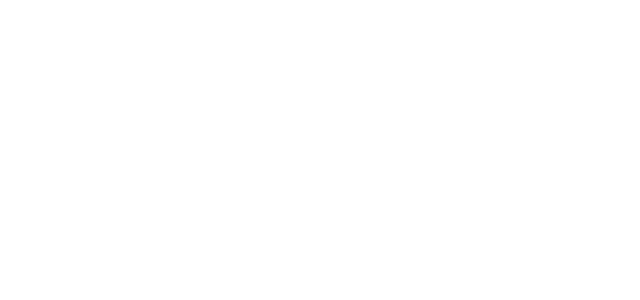
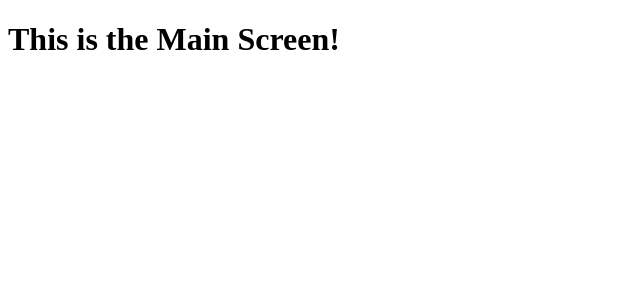
Before and after one commit to KakaposCanFly/Times-News, a React (Create React App) app: page / in a window 1280 px wide. Shown: the top 300 px of the page, without its empty margins (0-640 px from the left). Built offline with nearby package versions, Linux system fonts and the light colour scheme; the HTML template or start-up script is replaced by a standard one.

Commit message:
React-Routes (#6)
* Added BrowserRouter to index.js

* Added routes for MainScreen and Article screen

```diff
--- a/package.json
+++ b/package.json
@@ -8,6 +8,7 @@
     "@testing-library/user-event": "^13.5.0",
     "react": "^18.2.0",
     "react-dom": "^18.2.0",
+    "react-router-dom": "^6.9.0",
     "react-scripts": "5.0.1",
     "web-vitals": "^2.1.4"
   },
--- a/src/App.js
+++ b/src/App.js
@@ -1,9 +1,19 @@
+import { Routes, Route } from 'react-router-dom'
 
+import MainScreen from './components/MainScreen'
+import Article from './components/Article'
 import './App.css';
 
 function App() {
   return (
-  <></>
+  <>
+
+    <Routes>
+      <Route index element={<MainScreen />} />
+      <Route path="/article" element={<Article />} />
+    </Routes>
+
+  </>
   );
 }
 
--- /dev/null
+++ b/src/components/Article.js
@@ -0,0 +1,12 @@
+import React from 'react'
+
+function Article() {
+
+    return (
+        <>
+            <h1>This is an article!</h1>
+        </>
+    )
+}
+
+export default Article
--- /dev/null
+++ b/src/components/MainScreen.js
@@ -0,0 +1,12 @@
+import React from 'react'
+
+function MainScreen() {
+
+    return (
+        <>
+            <h1>This is the Main Screen!</h1>
+        </>
+    )
+}
+
+export default MainScreen
--- a/src/index.js
+++ b/src/index.js
@@ -1,12 +1,16 @@
 import React from 'react';
 import ReactDOM from 'react-dom/client';
+import { BrowserRouter } from 'react-router-dom'
+
 import App from './App';
 
 
 const root = ReactDOM.createRoot(document.getElementById('root'));
 root.render(
   <React.StrictMode>
-    <App />
+    <BrowserRouter>
+      <App />
+    </BrowserRouter>
   </React.StrictMode>
 );
 
```
Also changed, not shown: 1 other file (tests, documents, lock files or other folders).
